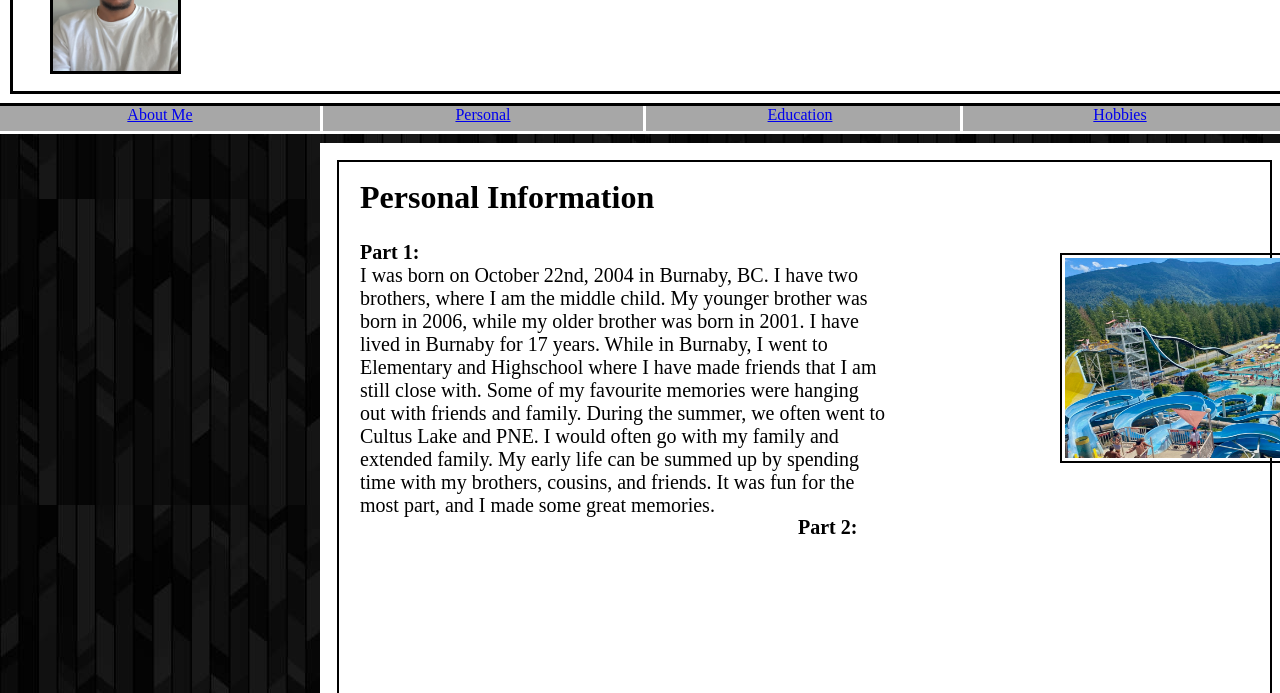
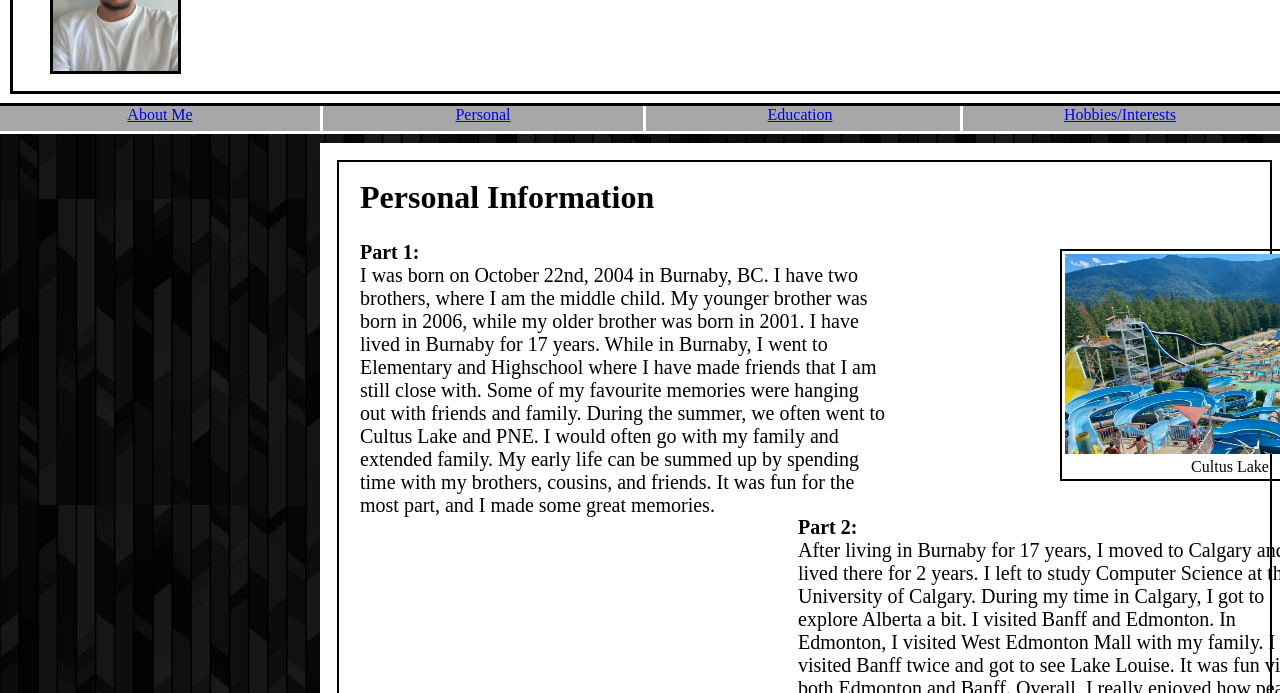
Before and after one commit to GVirk22/GVirk22.github.io, a plain HTML site: page MiniProject/HTML/MPPersonal.html in a window 1280 px wide. Shown: the part 107-800 px from the top of the page. Drawn offline with Linux system fonts and the light colour scheme.

Commit message:
Added part 2 text + caption to cultus lake picture

```diff
--- a/MiniProject/CSS/MPPersonal.CSS
+++ b/MiniProject/CSS/MPPersonal.CSS
@@ -38,8 +38,9 @@ body {
 
 .cultusLake {
     position: absolute;
-    left: 740px;
-    top: 110px;
+    left: 700px;
+    top: 90px;
+    text-align: center;
     border: 2px solid black;
     padding: 3px;
 }
--- a/MiniProject/HTML/MPPersonal.html
+++ b/MiniProject/HTML/MPPersonal.html
@@ -40,7 +40,7 @@
                 <a href="MPEducation.html">Education</a>
             </div>
             <div class="hobbiesTab">
-                <a href="MPHobbies.html">Hobbies</a>
+                <a href="MPHobbies.html">Hobbies/Interests</a>
             </div>
         </nav>
     </div>
@@ -60,11 +60,20 @@
             be summed up by spending time with my brothers, cousins, and friends. It was fun for the most part,
             and I made some great memories.
         </p>
-        <img class="cultusLake" src="../Images/CultusLake.jpeg" alt="Overhead view of Cultus
-        Lake water park with most of the mountains, slides, pools, and the restaurant"
-         width="330px" height="200px">
+        <figure class="cultusLake">
+            <img src="../Images/CultusLake.jpeg" alt="Overhead view of Cultus
+            Lake water park with most of the mountains, slides, pools, and the restaurant"
+            width="330px" height="200px">
+            <figcaption>Cultus Lake</figcaption>
+         </figure>
         <p class="pInfoText2">
             <br><b>Part 2:</b></br>
+            After living in Burnaby for 17 years, I moved to Calgary and lived there for 2 years.
+            I left to study Computer Science at the University of Calgary. During my time in Calgary,
+            I got to explore Alberta a bit. I visited Banff and Edmonton. In Edmonton, I visited West Edmonton
+            Mall with my family. I also visited Banff twice and got to see Lake Louise. It was fun visiting
+            both Edmonton and Banff. Overall, I really enjoyed how peaceful Alberta was and had fun
+            during the 2 years I stayed there.
         </p>
     </div>
 </body>
```
Also changed, not shown: MiniProject/HTML/MPHomepage.html (+1 -1 lines).
